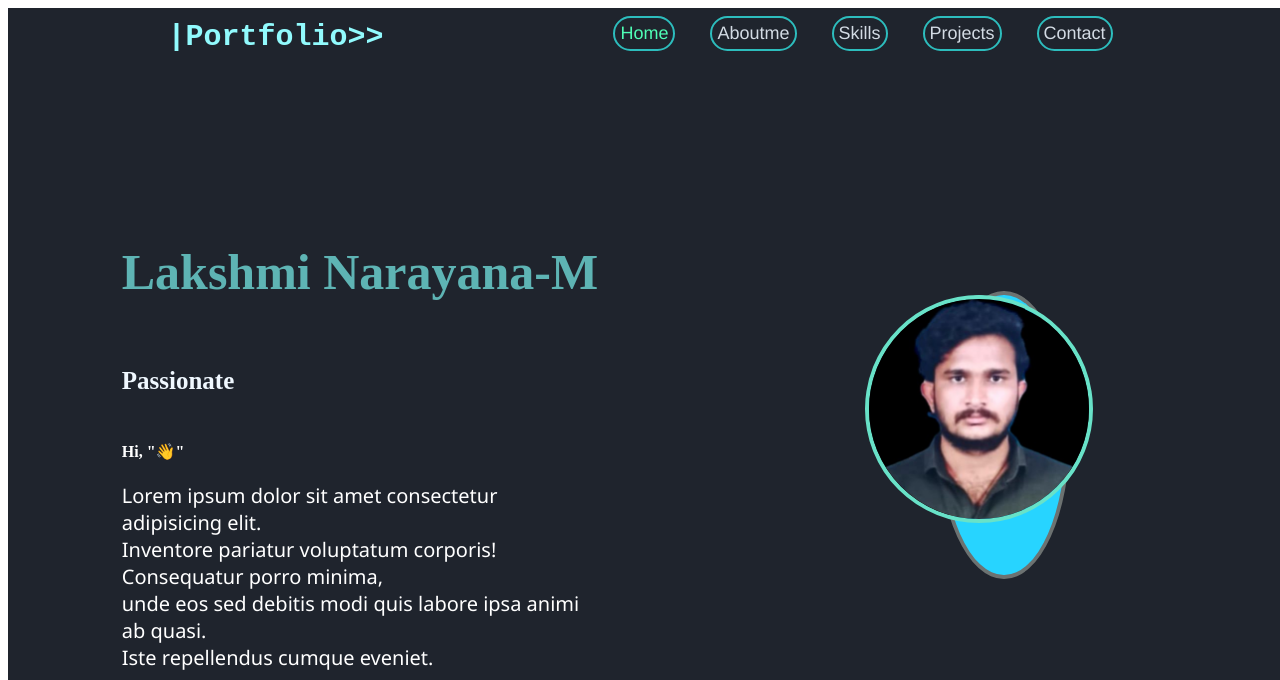
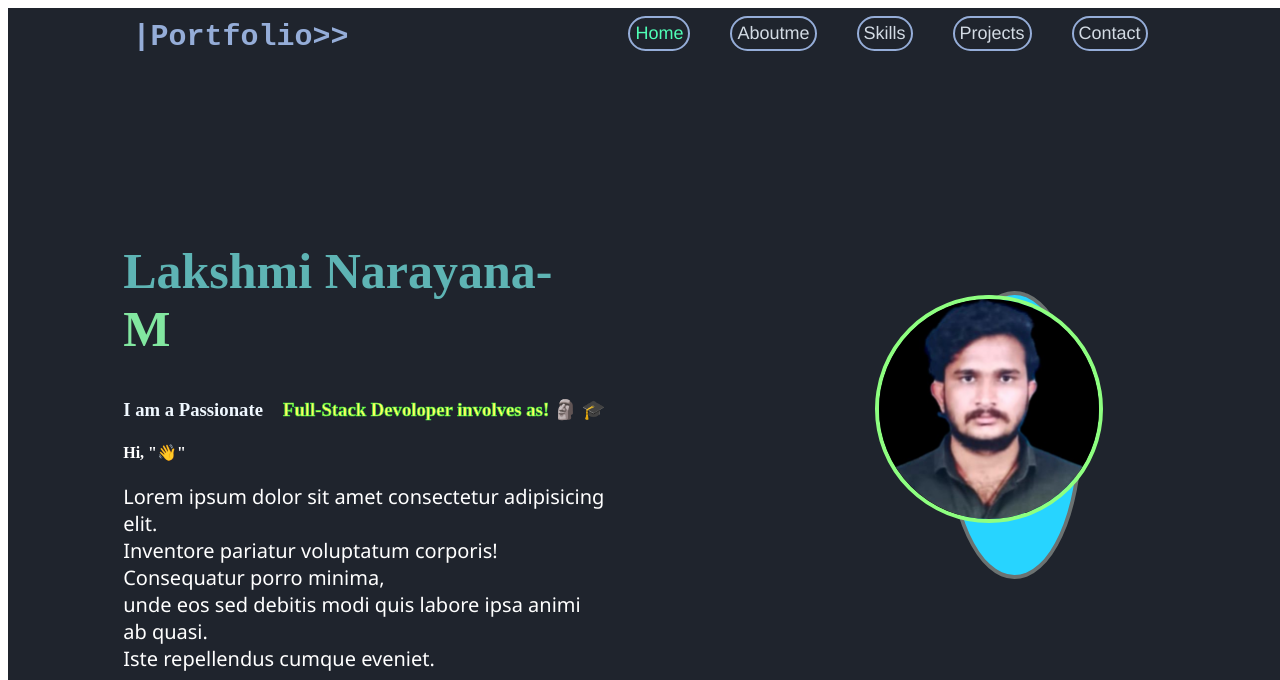
Before and after one commit to lucky2228/Portfolio-Mine, a plain HTML site: page index.html in a window 1280 px wide. Shown: the top 680 px of the page. Drawn offline with Linux system fonts and the light colour scheme.

Commit message:
upto homepage

```diff
--- a/index.html
+++ b/index.html
@@ -29,13 +29,13 @@
 
     <section class="home">
         <div class="home-info">
-            <h1><strong><b>Lakshmi Narayana-M</b></strong></h1>
-            <h3 style="color: aliceblue;"><b>Passionate </b>
-                <span style="--i:5;">Full-Stack Devoloper involves as! &#128511;</span>
-                <span style="--i:4;">Python Programmer ! &#128511;</span>
-                <span style="--i:3;">Backend devoloper ! &#128511;</span>
-                <span style="--i:2;">Frontend Designer ! &#128511;</span>
-                <span style="--i:1;"s>Database administrator  ! &#128511;</span>
+            <h1><strong><b>Lakshmi Narayana- <b style="color: rgb(130, 231, 160);">M</b> </b></strong></h1>
+            <h3 style="color: aliceblue;"><b> I am a Passionate </b>
+                <span style="--i:5;">Full-Stack Devoloper involves as! &#128511; &#127891</span>
+                <span style="--i:4;">Python Programmer! &#128200 </span>
+                <span style="--i:3;">Backend devoloper ! &#128281 &#128282</span>
+                <span style="--i:2;">Frontend Designer ! &#128187 </span>
+                <span style="--i:1;"s>Database administrator &#128451 &#128194 &#128269!</span>
             </h3>
             <h4 style="color: white;">Hi, "&#128075"</h4><p style="color: white;">Lorem ipsum dolor sit amet consectetur adipisicing elit. <br>
                  Inventore pariatur voluptatum corporis! Consequatur porro minima,<br>
--- a/style.css
+++ b/style.css
@@ -1,3 +1,10 @@
+
+body{
+    height: 100%;
+    width: 100%;
+    overflow-x: hidden;
+
+}
 a{
     color: #d3dbe4;
     text-decoration: none;
@@ -32,19 +39,21 @@ ul{list-style-type:none;
     font-weight: 700;
     margin-right: 120px;
     margin-top: 20px;
-    color: rgb(145, 250, 253);
+    color: #95add8;
     font-family: 'Courier New', Courier, monospace;
 }
 .navbar ul li{font-family: 'Franklin Gothic Medium', 'Arial Narrow', Arial, sans-serif;
     justify-items: center;
-    margin-left: 35px;
-    border: 2px solid rgb(45, 189, 189);
-    border-radius: 40px;
+    margin-left: 40px;
+    border: 2px solid #95add8;
+
+    border-radius: 70px;
     font-size: 18px;
     font-weight: 500;
     display: inline-block;
     padding: 5px;
 }
+.navbar ul{ margin-left: 80px;}
 .ul li:hover a,
 .navbar ul li.active a{
     color: rgb(79, 255, 182);
@@ -62,22 +71,28 @@ ul{list-style-type:none;
     animation: show-content 1.9s linear forwards;
     animation-delay: 2s;
 }
-.home-info h3{
-    display: inline-block;
-    font-size: 25px;
+
+.home-info h3 span {
+  margin-left: 20px;
+  position: absolute;
+  opacity: 0;
+  animation: showText 25s  infinite;
+  color: rgb(255, 252, 94);
+  -webkit-text-stroke: .7px rgb(67, 241, 67);
 }
-.home-info h3 span{
-    display: inline-block;
-    color: transparent;
-    -webkit-text-stroke: .7px rgb(67, 241, 67);
-    animation: text-decoration 16s linear infinite;
-    animation-delay: calc(-4 * var(--i));
 
-}
-@keyframes text-decoration {
-    25%, 100% {
-        display: none;
-    }
+.home-info h3 span:nth-child(2) { animation-delay: 0s; }
+.home-info h3 span:nth-child(3) { animation-delay: 5s; }
+.home-info h3 span:nth-child(4) { animation-delay: 10s; }
+.home-info h3 span:nth-child(5) { animation-delay: 15s; }
+.home-info h3 span:nth-child(6) { animation-delay: 20s; }
+
+@keyframes showText {
+  0%   { opacity: 0; }
+  10%  { opacity: 1; }
+  20%  { opacity: 1; }
+  30%  { opacity: 0; }
+  100% { opacity: 0; }
 }
 .home h1{ font-size: 50px; color:  font-family: 'Franklin Gothic Medium', 'Arial Narrow', Arial, sans-serif; color: rgb(94, 180, 180);}
 .home h2{ font-size: 30px; font-family: 'Segoe UI', Tahoma, Geneva, Verdana, sans-serif; margin-top: 4px;}
@@ -137,7 +152,7 @@ ul{list-style-type:none;
     object-fit: cover;
     display: block;
     margin: 0 6px 18px rgb(9, 204, 194);
-    border: 4px solid rgb(104, 226, 200);
+    border: 4px solid rgb(142, 255, 128);
 }
 .home-img .img-box .img-item{
     width: 30vw;
```
